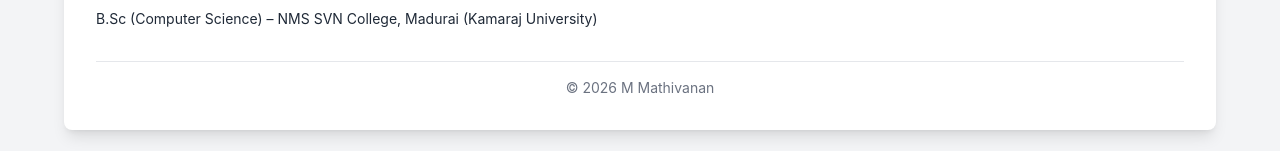
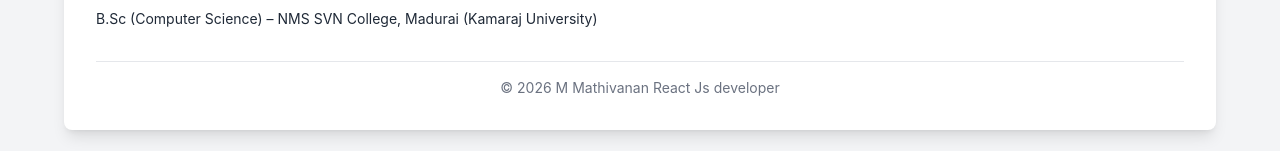
Before and after one commit to jackmathi/mathivanan.github.io, a website: page index.html in a window 1280 px wide. Shown: the part 2084-2235 px from the top of the page. Drawn offline with nearby package versions, Linux system fonts and the light colour scheme.

Commit message:
file update

```diff
--- a/index.html
+++ b/index.html
@@ -220,7 +220,7 @@ GitHub, SonarQube, ESLint, Jest, React Testing Library, Figma, Sketch
 
     <!-- Footer -->
     <footer class="text-center text-sm text-gray-500 border-t pt-4">
-      © 2026 M Mathivanan
+      © 2026 M Mathivanan React Js developer
     </footer>
 
   </div>
```
